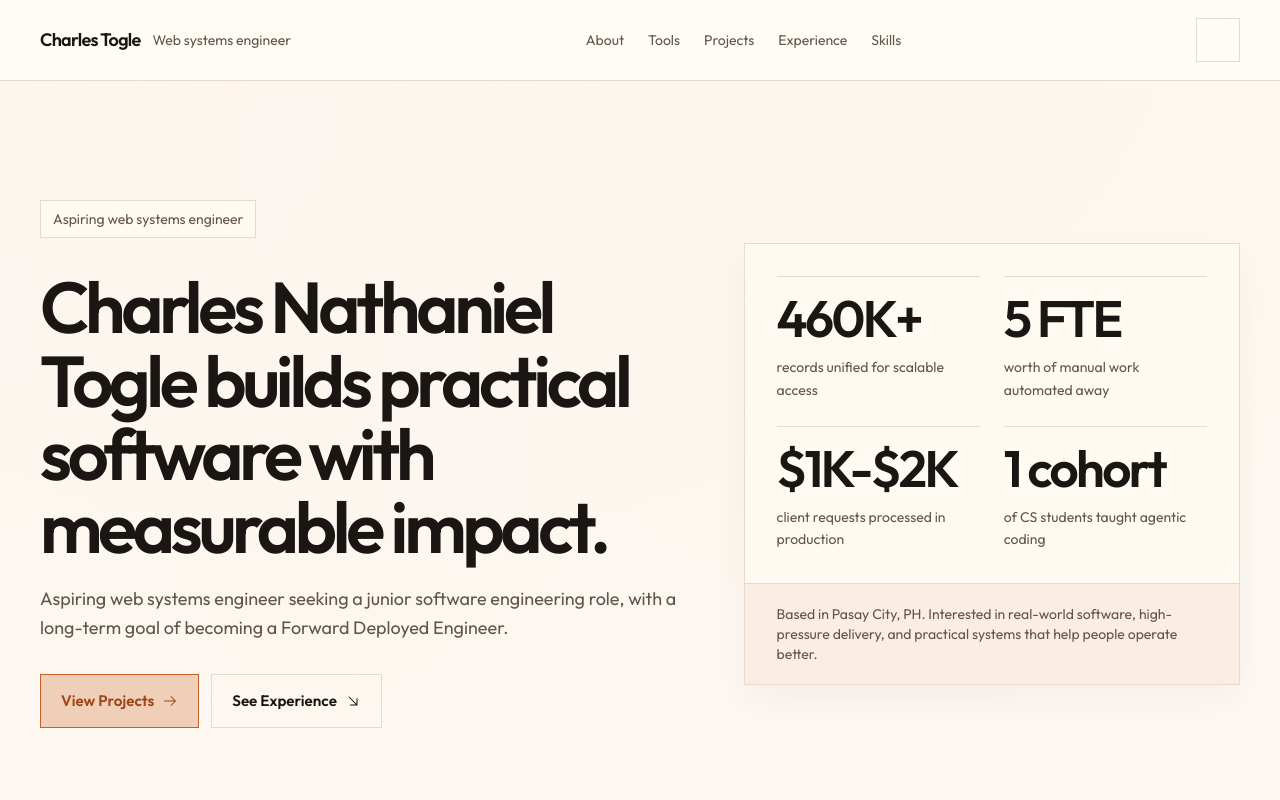
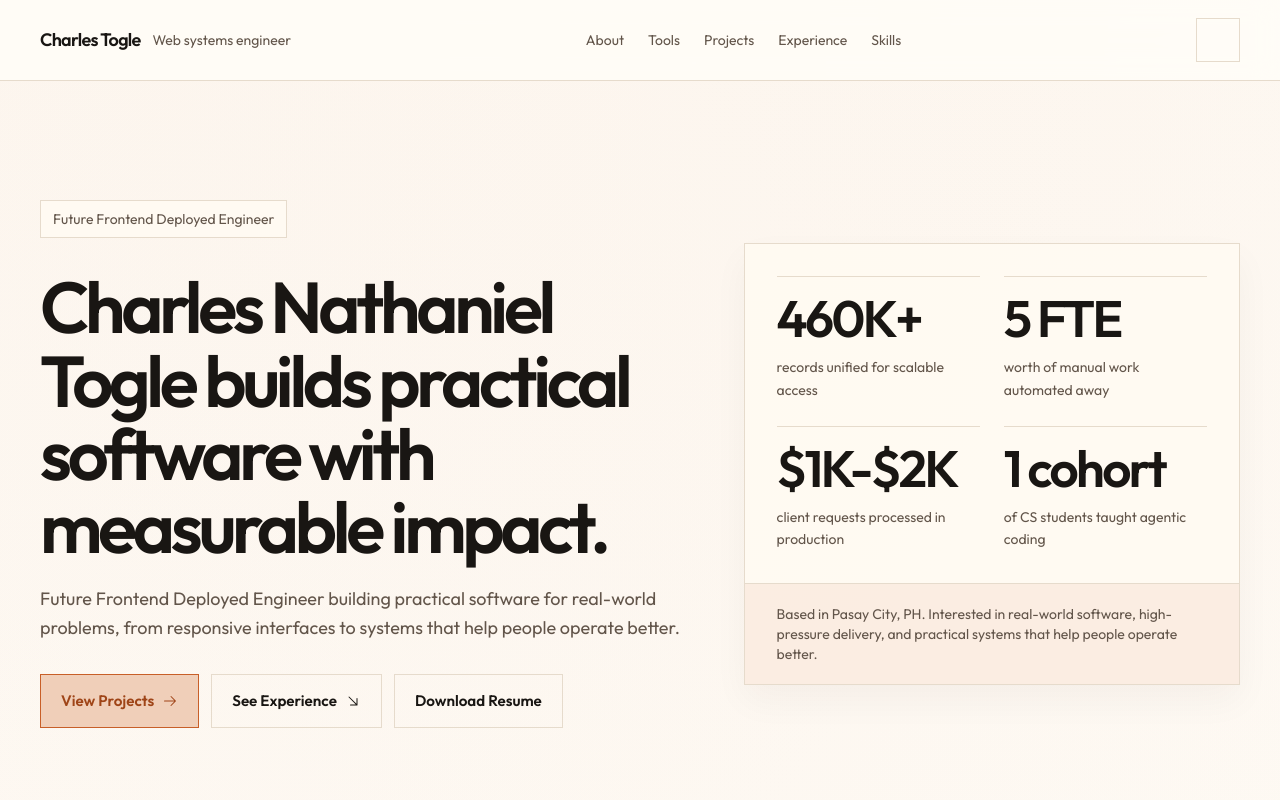
Before and after one commit to CharlesTogle/charles-togle, a Next.js app: page / in a window 1280 px wide. Shown: the top 800 px of the page. Built offline with nearby package versions, Linux system fonts and the light colour scheme.

Commit message:
Update hero messaging

```diff
--- a/src/app/components/Hero.tsx
+++ b/src/app/components/Hero.tsx
@@ -20,14 +20,14 @@ export default function Hero() {
       <div className="grid gap-8 lg:grid-cols-[minmax(0,1.15fr)_minmax(320px,0.85fr)] lg:items-center">
         <motion.div initial={initialUp} animate={animateUp} transition={{ duration: 0.55, ease: [0.16, 1, 0.3, 1] }} className="flex min-h-[calc(100dvh-9rem)] flex-col justify-center gap-8 lg:min-h-[calc(100dvh-8rem)]">
           <div className="inline-flex w-fit items-center gap-2 border px-3 py-2 text-sm" style={{ borderColor: "var(--border)", background: "var(--surface)", color: "var(--foreground-soft)" }}>
-            Aspiring web systems engineer
+            Future Frontend Deployed Engineer
           </div>
           <div className="max-w-3xl space-y-5">
             <h1 className="text-5xl font-semibold leading-[1.02] tracking-[-0.06em] md:text-6xl lg:text-7xl">
               Charles Nathaniel Togle builds practical software with measurable impact.
             </h1>
             <p className="max-w-[58ch] text-lg leading-relaxed" style={{ color: "var(--foreground-soft)" }}>
-              Aspiring web systems engineer seeking a junior software engineering role, with a long-term goal of becoming a Forward Deployed Engineer.
+              Future Frontend Deployed Engineer building practical software for real-world problems, from responsive interfaces to systems that help people operate better.
             </p>
           </div>
           <div className="flex flex-wrap gap-3">
@@ -38,6 +38,9 @@ export default function Hero() {
             <a href="#experience" className="button-secondary">
               See Experience
               <ArrowDownRight size={16} />
+            </a>
+            <a href="/RESUME_CHARLES_TOGLE.pdf" download className="button-secondary">
+              Download Resume
             </a>
           </div>
         </motion.div>
```
